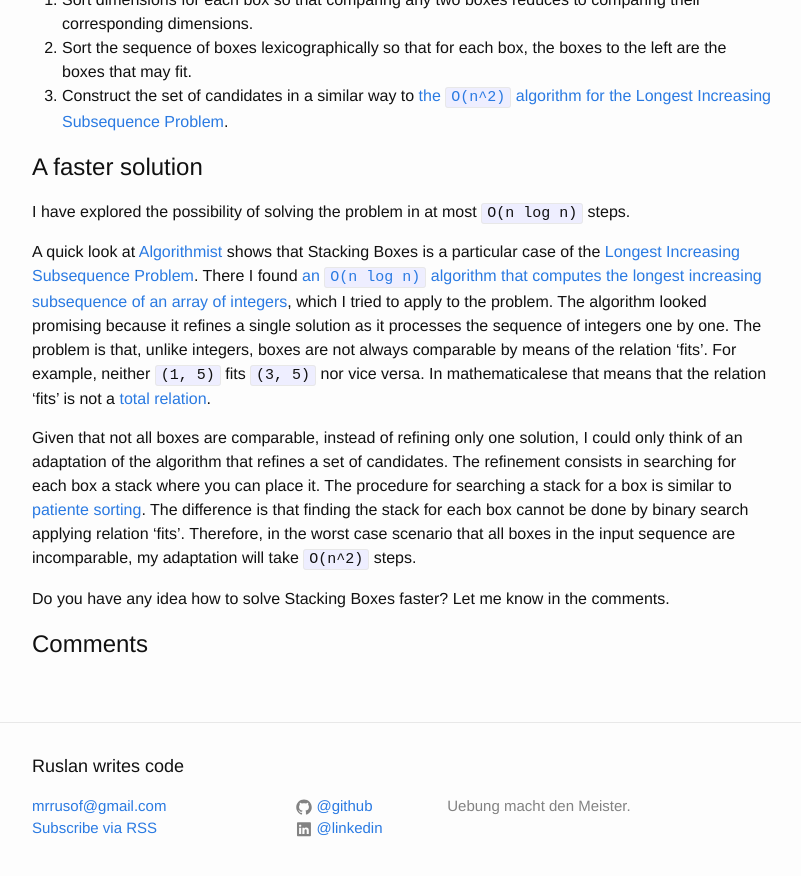
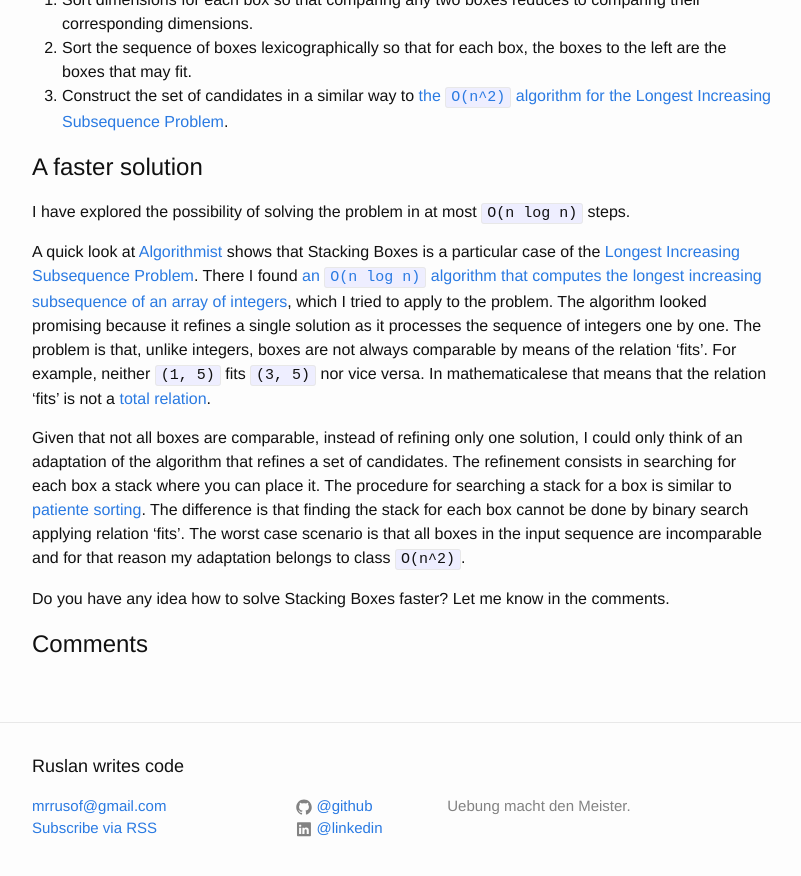
Before and after one commit to mrrusof/mrrusof.github.io, a Jekyll site: the page built from _posts/2016-03-25-stacking-boxes.markdown, in a window 1280 px wide and 900 px high, scrolled down 14018 px. Shown: the top 876 px of the window, without its empty margins (238-1039 px from the left). Built offline with Jekyll 4.4.1, drawn with Linux system fonts in a browser that asks for light colours; comment, search, counter and statistics services are not loaded.

Commit message:
Fix typo in stacking boxes.

```diff
--- a/_posts/2016-03-25-stacking-boxes.markdown
+++ b/_posts/2016-03-25-stacking-boxes.markdown
@@ -662,7 +662,7 @@ Given that not all boxes are comparable, instead of refining only one solution,
 The refinement consists in searching for each box a stack where you can place it.
 The procedure for searching a stack for a box is similar to [patiente sorting](https://en.wikipedia.org/wiki/Patience_sorting).
 The difference is that finding the stack for each box cannot be done by binary search applying relation 'fits'.
-Therefore, in the worst case scenario that all boxes in the input sequence are incomparable, my adaptation will take `O(n^2)` steps.
+The worst case scenario is that all boxes in the input sequence are incomparable and for that reason my adaptation belongs to class `O(n^2)`.
 
 Do you have any idea how to solve Stacking Boxes faster? Let me know in the comments.
 
```
